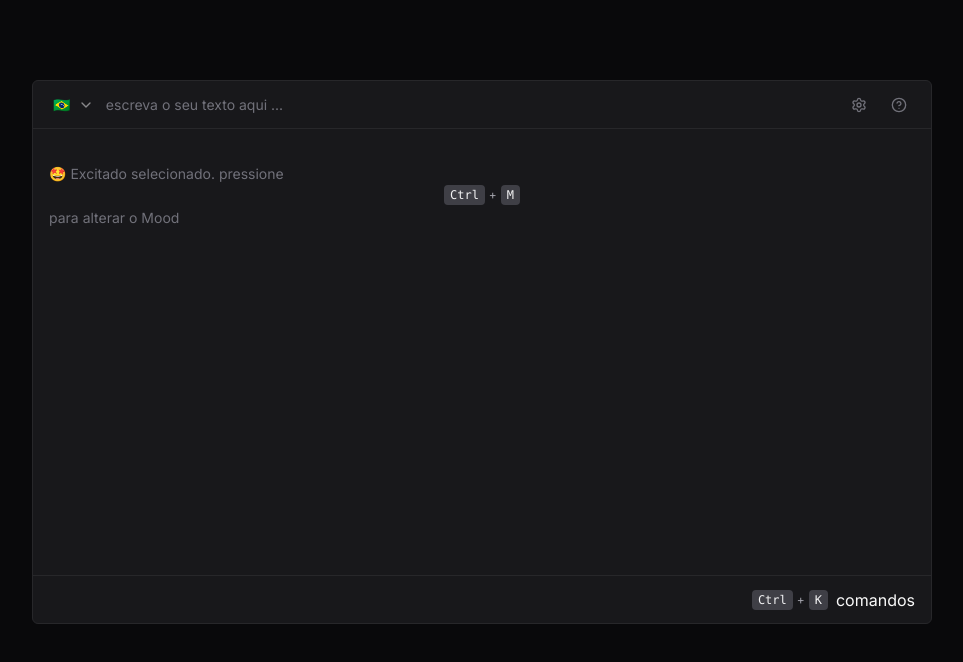
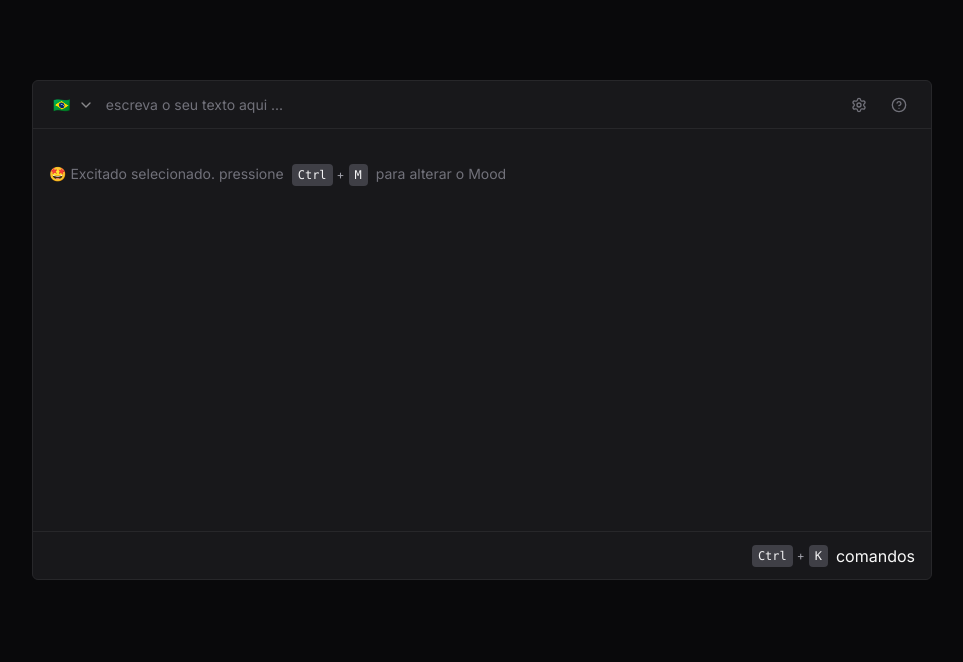
Before and after one commit to MatheusAltrao/altermood, a Next.js app: page / in a window 1280 px wide. Shown: the top 662 px of the page, without its empty margins (158-1121 px from the left). Built offline with nearby package versions, Linux system fonts and the light colour scheme.

Commit message:
✨ style(ui/commands): Altera a classe CSS de `Commands` para usar `space-x-1` ao invés de `gap-1`

```diff
--- a/src/components/ui/commands.tsx
+++ b/src/components/ui/commands.tsx
@@ -6,7 +6,7 @@ interface CommandsProps {
 export default function Commands({ letter, size = "md" }: CommandsProps) {
   return (
     <span
-      className={` gap-1  mx-2 rounded-md text-xs text-zinc-300 flex items-center justify-center  select-none ${
+      className={` gap-1  mx-2 rounded-md text-xs text-zinc-300 space-x-1 select-none ${
         size === "sm" ? "text-xs" : size === "lg" ? "text-lg" : "text-sm"
       }`}
     >
```
